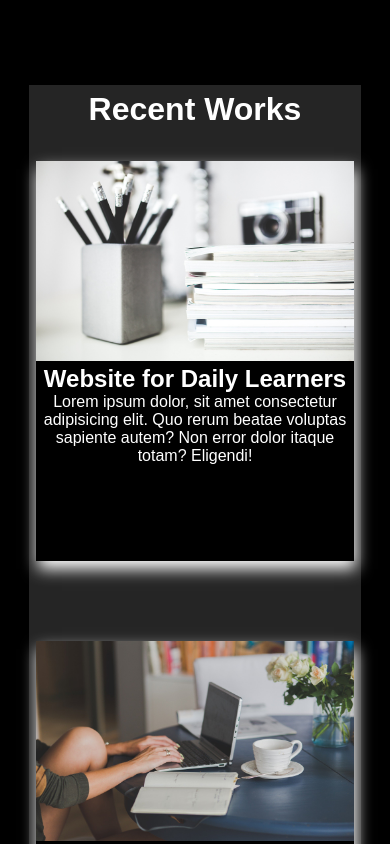
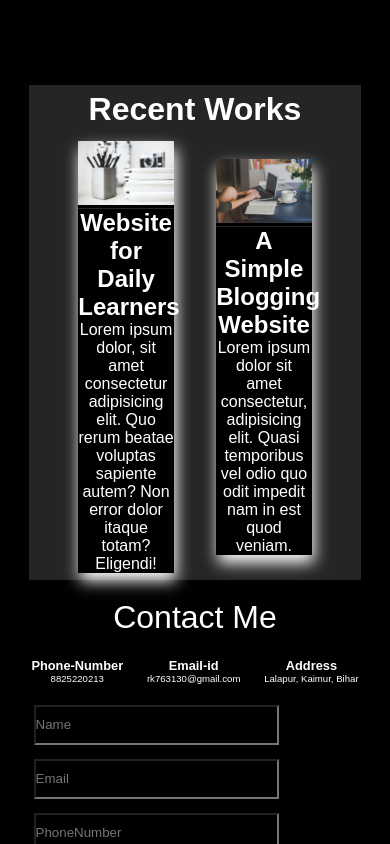
Before and after one commit to rupeshkumar8825/portfolio_website, a React (Create React App) app: page / in a window 390 px wide. Shown: the part 5900-6744 px from the top of the page. Built offline with nearby package versions, Linux system fonts and the light colour scheme; a web font is replaced by a local one.

Commit message:
Revert "Completed the responsiveness for the work section. Now moving to the contact section for the responsiveness of the website"
This reverts commit da5eee401ed11b98ffbbbe9eb5d2824c7eb269b7.

```diff
--- a/src/css/Work.css
+++ b/src/css/Work.css
@@ -23,16 +23,14 @@
   align-items: center;
   padding: 2%;
   background-color: rgba(39, 38, 38, 0.871);
-  flex-wrap: wrap;
 }
 
 .work-contents {
   /* border: 2px solid white; */
-  width: 40%;
+  width: 30%;
   /* padding: 2%; */
-  /* background-color: rgba(39, 38, 38, 0.871); */
+  background-color: rgba(39, 38, 38, 0.871);
   box-shadow: 2px 8px 15px white;
-  height: 400px;
 }
 
 .work-contents img {
@@ -56,18 +54,3 @@
 .works a {
   text-decoration: none;
 }
-
-/* writing the css for the responsice website for the portfolio website  */
-@media only screen and (max-width: 1000px) {
-  .work-contents {
-    width: 60%;
-    margin-bottom: 60px;
-  }
-}
-
-@media only screen and (max-width: 500px) {
-  .work-contents {
-    width: 100%;
-    margin-top: 20px;
-  }
-}
```
